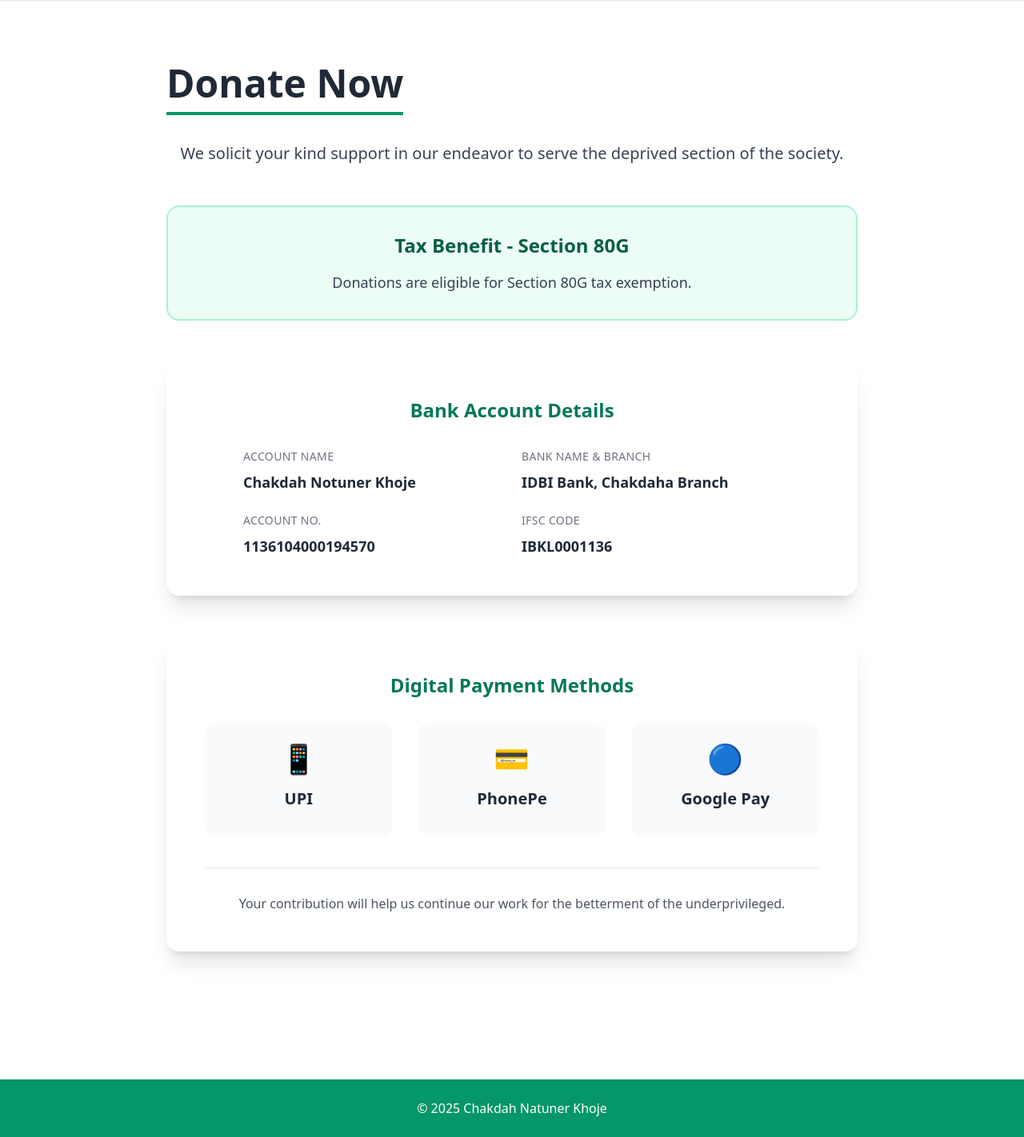
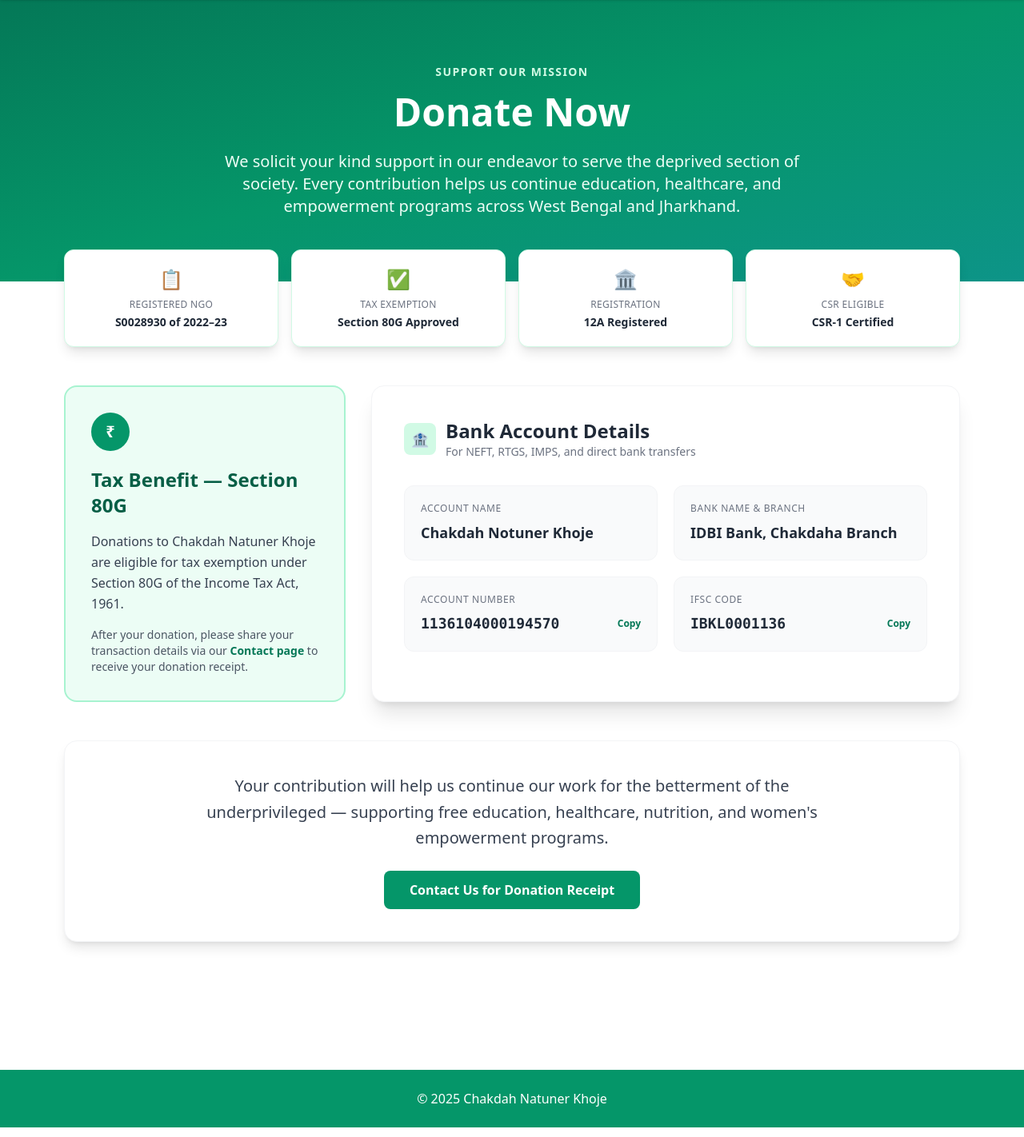
Before and after one commit to Rajarshisaha10/Natuner-khoje, a Flask app: page /donate/ in a window 1280 px wide. Shown: the part 56-1478 px from the top of the page at 80% size. Run offline with Flask 3, Linux system fonts and the light colour scheme; some libraries are stand-ins or nearby versions.

Commit message:
fixed payment page

```diff
--- a/templates/donate.html
+++ b/templates/donate.html
@@ -2,84 +2,120 @@
 {% block title %}Donate - Natuner Khoje{% endblock %}
 
 {% block content %}
-<section class="max-w-4xl mx-auto py-20 px-4">
-  <h1 class="text-4xl md:text-5xl font-bold mb-8 text-center text-gray-800 border-b-4 border-emerald-600 inline-block pb-3 mx-auto block">
-    Donate Now
-  </h1>
-
-  <div class="text-center mb-12">
-    <p class="text-xl text-gray-700 leading-relaxed">
-      We solicit your kind support in our endeavor to serve the deprived section of the society.
+<section class="bg-gradient-to-br from-emerald-700 via-emerald-600 to-teal-600 text-white">
+  <div class="max-w-6xl mx-auto px-4 py-16 md:py-20 text-center">
+    <p class="text-emerald-100 uppercase tracking-widest text-sm font-semibold mb-4">Support Our Mission</p>
+    <h1 class="text-4xl md:text-5xl font-bold mb-6">Donate Now</h1>
+    <p class="text-lg md:text-xl text-emerald-50 max-w-3xl mx-auto leading-relaxed">
+      We solicit your kind support in our endeavor to serve the deprived section of society.
+      Every contribution helps us continue education, healthcare, and empowerment programs across West Bengal and Jharkhand.
     </p>
   </div>
+</section>
 
-  <!-- Section 80G Info -->
-  <div class="bg-emerald-50 border-2 border-emerald-200 rounded-2xl p-8 mb-12 text-center">
-    <h2 class="text-2xl font-bold text-emerald-800 mb-4">
-      Tax Benefit - Section 80G
-    </h2>
-    <p class="text-lg text-gray-700">
-      Donations are eligible for Section 80G tax exemption.
+<section class="max-w-6xl mx-auto px-4 -mt-10 pb-20 relative z-10" x-data="{ copied: '' }">
+  <!-- Trust badges -->
+  <div class="grid grid-cols-1 sm:grid-cols-2 lg:grid-cols-4 gap-4 mb-12">
+    <div class="bg-white rounded-xl shadow-lg p-5 border border-emerald-100 text-center">
+      <p class="text-2xl mb-2">📋</p>
+      <p class="text-xs uppercase tracking-wide text-gray-500 mb-1">Registered NGO</p>
+      <p class="font-semibold text-gray-800 text-sm">S0028930 of 2022–23</p>
+    </div>
+    <div class="bg-white rounded-xl shadow-lg p-5 border border-emerald-100 text-center">
+      <p class="text-2xl mb-2">✅</p>
+      <p class="text-xs uppercase tracking-wide text-gray-500 mb-1">Tax Exemption</p>
+      <p class="font-semibold text-gray-800 text-sm">Section 80G Approved</p>
+    </div>
+    <div class="bg-white rounded-xl shadow-lg p-5 border border-emerald-100 text-center">
+      <p class="text-2xl mb-2">🏛️</p>
+      <p class="text-xs uppercase tracking-wide text-gray-500 mb-1">Registration</p>
+      <p class="font-semibold text-gray-800 text-sm">12A Registered</p>
+    </div>
+    <div class="bg-white rounded-xl shadow-lg p-5 border border-emerald-100 text-center">
+      <p class="text-2xl mb-2">🤝</p>
+      <p class="text-xs uppercase tracking-wide text-gray-500 mb-1">CSR Eligible</p>
+      <p class="font-semibold text-gray-800 text-sm">CSR-1 Certified</p>
+    </div>
+  </div>
+
+  <div class="grid grid-cols-1 lg:grid-cols-3 gap-8 mb-12">
+    <!-- Section 80G -->
+    <div class="lg:col-span-1">
+      <div class="bg-emerald-50 border-2 border-emerald-200 rounded-2xl p-8 h-full">
+        <div class="w-12 h-12 bg-emerald-600 rounded-full flex items-center justify-center text-white text-xl font-bold mb-5">₹</div>
+        <h2 class="text-2xl font-bold text-emerald-800 mb-4">Tax Benefit — Section 80G</h2>
+        <p class="text-gray-700 leading-relaxed mb-4">
+          Donations to Chakdah Natuner Khoje are eligible for tax exemption under Section 80G of the Income Tax Act, 1961.
+        </p>
+        <p class="text-sm text-gray-600">
+          After your donation, please share your transaction details via our
+          <a href="{{ url_for('contact_view') }}" class="text-emerald-700 font-semibold hover:underline">Contact page</a>
+          to receive your donation receipt.
         </p>
       </div>
+    </div>
 
-  <!-- Bank Account Details -->
-  <div class="bg-white rounded-2xl shadow-xl p-8 md:p-12 mb-12">
-    <h2 class="text-2xl font-bold mb-8 text-emerald-700 text-center">
-      Bank Account Details
-    </h2>
+    <!-- Bank details -->
+    <div class="lg:col-span-2">
+      <div class="bg-white rounded-2xl shadow-xl p-8 md:p-10 border border-gray-100 h-full">
+        <div class="flex items-center gap-3 mb-8">
+          <div class="w-10 h-10 bg-emerald-100 rounded-lg flex items-center justify-center text-emerald-700 text-lg">🏦</div>
+          <div>
+            <h2 class="text-2xl font-bold text-gray-800">Bank Account Details</h2>
+            <p class="text-gray-500 text-sm">For NEFT, RTGS, IMPS, and direct bank transfers</p>
+          </div>
+        </div>
 
-    <div class="grid grid-cols-1 md:grid-cols-2 gap-6 max-w-2xl mx-auto">
-      <div class="space-y-2">
-        <p class="text-sm text-gray-500 uppercase tracking-wide">Account Name</p>
+        <div class="grid grid-cols-1 md:grid-cols-2 gap-5">
+          <div class="bg-gray-50 rounded-xl p-5 border border-gray-100">
+            <p class="text-xs uppercase tracking-wider text-gray-500 mb-2">Account Name</p>
             <p class="text-lg font-semibold text-gray-800">Chakdah Notuner Khoje</p>
           </div>
 
-      <div class="space-y-2">
-        <p class="text-sm text-gray-500 uppercase tracking-wide">Bank Name & Branch</p>
+          <div class="bg-gray-50 rounded-xl p-5 border border-gray-100">
+            <p class="text-xs uppercase tracking-wider text-gray-500 mb-2">Bank Name & Branch</p>
             <p class="text-lg font-semibold text-gray-800">IDBI Bank, Chakdaha Branch</p>
           </div>
 
-      <div class="space-y-2">
-        <p class="text-sm text-gray-500 uppercase tracking-wide">Account No.</p>
-        <p class="text-lg font-semibold text-gray-800">1136104000194570</p>
+          <div class="bg-gray-50 rounded-xl p-5 border border-gray-100">
+            <p class="text-xs uppercase tracking-wider text-gray-500 mb-2">Account Number</p>
+            <div class="flex items-center justify-between gap-3">
+              <p class="text-lg font-semibold text-gray-800 font-mono">1136104000194570</p>
+              <button type="button"
+                @click="navigator.clipboard.writeText('1136104000194570'); copied = 'account'; setTimeout(() => copied = '', 2000)"
+                class="text-xs font-semibold text-emerald-700 hover:text-emerald-800 whitespace-nowrap">
+                <span x-show="copied !== 'account'">Copy</span>
+                <span x-show="copied === 'account'">Copied!</span>
+              </button>
+            </div>
           </div>
 
-      <div class="space-y-2">
-        <p class="text-sm text-gray-500 uppercase tracking-wide">IFSC Code</p>
-        <p class="text-lg font-semibold text-gray-800">IBKL0001136</p>
+          <div class="bg-gray-50 rounded-xl p-5 border border-gray-100">
+            <p class="text-xs uppercase tracking-wider text-gray-500 mb-2">IFSC Code</p>
+            <div class="flex items-center justify-between gap-3">
+              <p class="text-lg font-semibold text-gray-800 font-mono">IBKL0001136</p>
+              <button type="button"
+                @click="navigator.clipboard.writeText('IBKL0001136'); copied = 'ifsc'; setTimeout(() => copied = '', 2000)"
+                class="text-xs font-semibold text-emerald-700 hover:text-emerald-800 whitespace-nowrap">
+                <span x-show="copied !== 'ifsc'">Copy</span>
+                <span x-show="copied === 'ifsc'">Copied!</span>
+              </button>
+            </div>
+          </div>
+        </div>
       </div>
     </div>
   </div>
 
-  <!-- Digital Payment Methods -->
-  <div class="bg-white rounded-2xl shadow-xl p-8 md:p-12">
-    <h2 class="text-2xl font-bold mb-8 text-emerald-700 text-center">
-      Digital Payment Methods
-    </h2>
-
-    <div class="grid grid-cols-1 md:grid-cols-3 gap-8 max-w-3xl mx-auto">
-      <div class="text-center p-6 bg-gray-50 rounded-xl hover:bg-emerald-50 transition-colors">
-        <div class="text-4xl mb-4">📱</div>
-        <h3 class="text-xl font-bold text-gray-800 mb-2">UPI</h3>
-      </div>
-
-      <div class="text-center p-6 bg-gray-50 rounded-xl hover:bg-emerald-50 transition-colors">
-        <div class="text-4xl mb-4">💳</div>
-        <h3 class="text-xl font-bold text-gray-800 mb-2">PhonePe</h3>
-      </div>
-
-      <div class="text-center p-6 bg-gray-50 rounded-xl hover:bg-emerald-50 transition-colors">
-        <div class="text-4xl mb-4">🔵</div>
-        <h3 class="text-xl font-bold text-gray-800 mb-2">Google Pay</h3>
-      </div>
-    </div>
-
-    <div class="mt-10 pt-8 border-t border-gray-200 text-center">
-      <p class="text-gray-600">
-        Your contribution will help us continue our work for the betterment of the underprivileged.
+  <!-- Closing note -->
+  <div class="text-center bg-white rounded-2xl shadow-lg p-10 border border-gray-100">
+    <p class="text-xl text-gray-700 leading-relaxed max-w-3xl mx-auto mb-6">
+      Your contribution will help us continue our work for the betterment of the underprivileged — supporting free education, healthcare, nutrition, and women's empowerment programs.
     </p>
-    </div>
+    <a href="{{ url_for('contact_view') }}"
+      class="inline-block bg-emerald-600 hover:bg-emerald-700 text-white font-semibold px-8 py-3 rounded-lg transition-colors">
+      Contact Us for Donation Receipt
+    </a>
   </div>
 </section>
 {% endblock %}
```
Also changed, not shown: requirements.txt (line endings or trailing spaces), 1 other file. Lines whose indentation alone changed are shown as unchanged.
